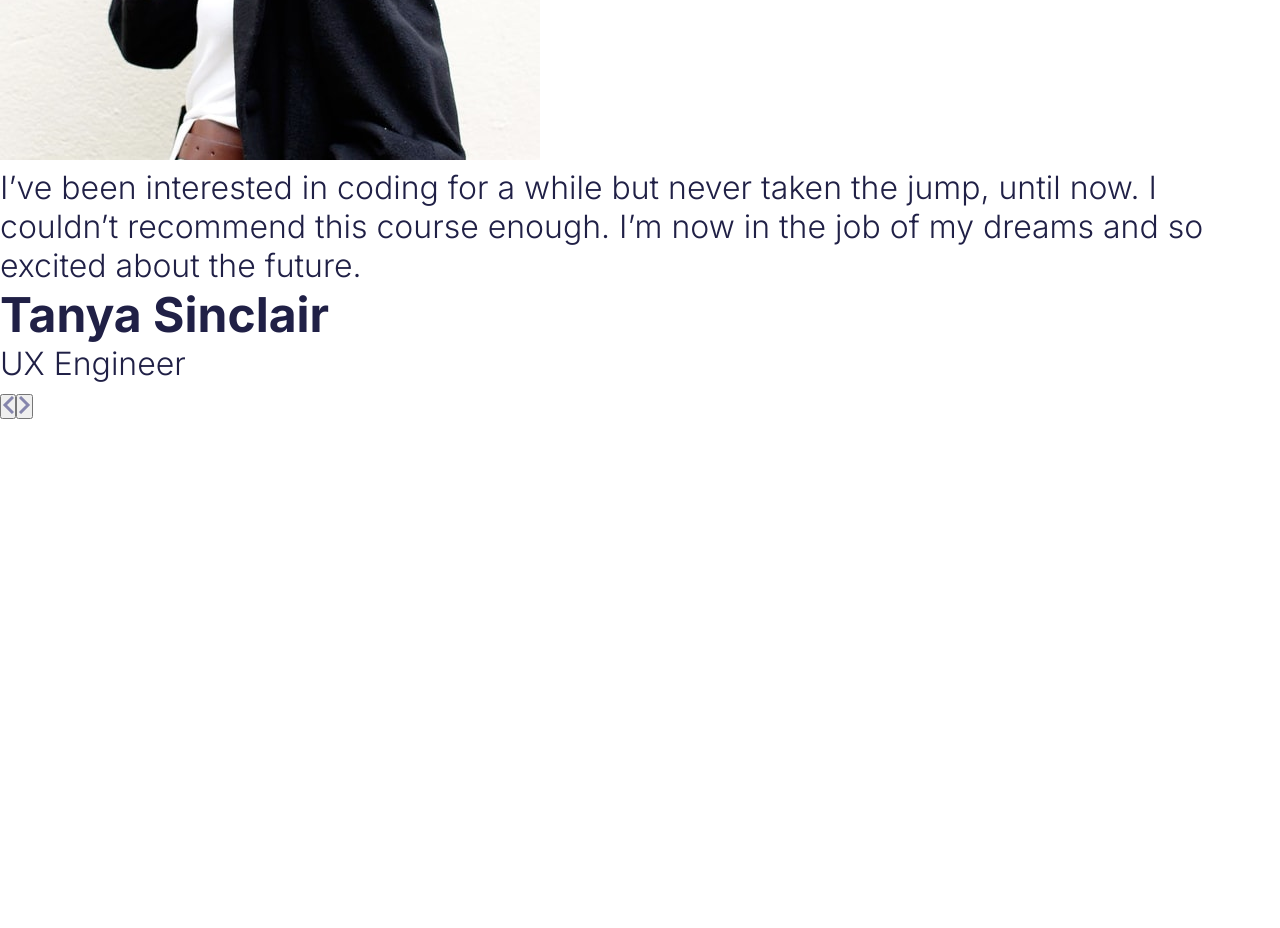
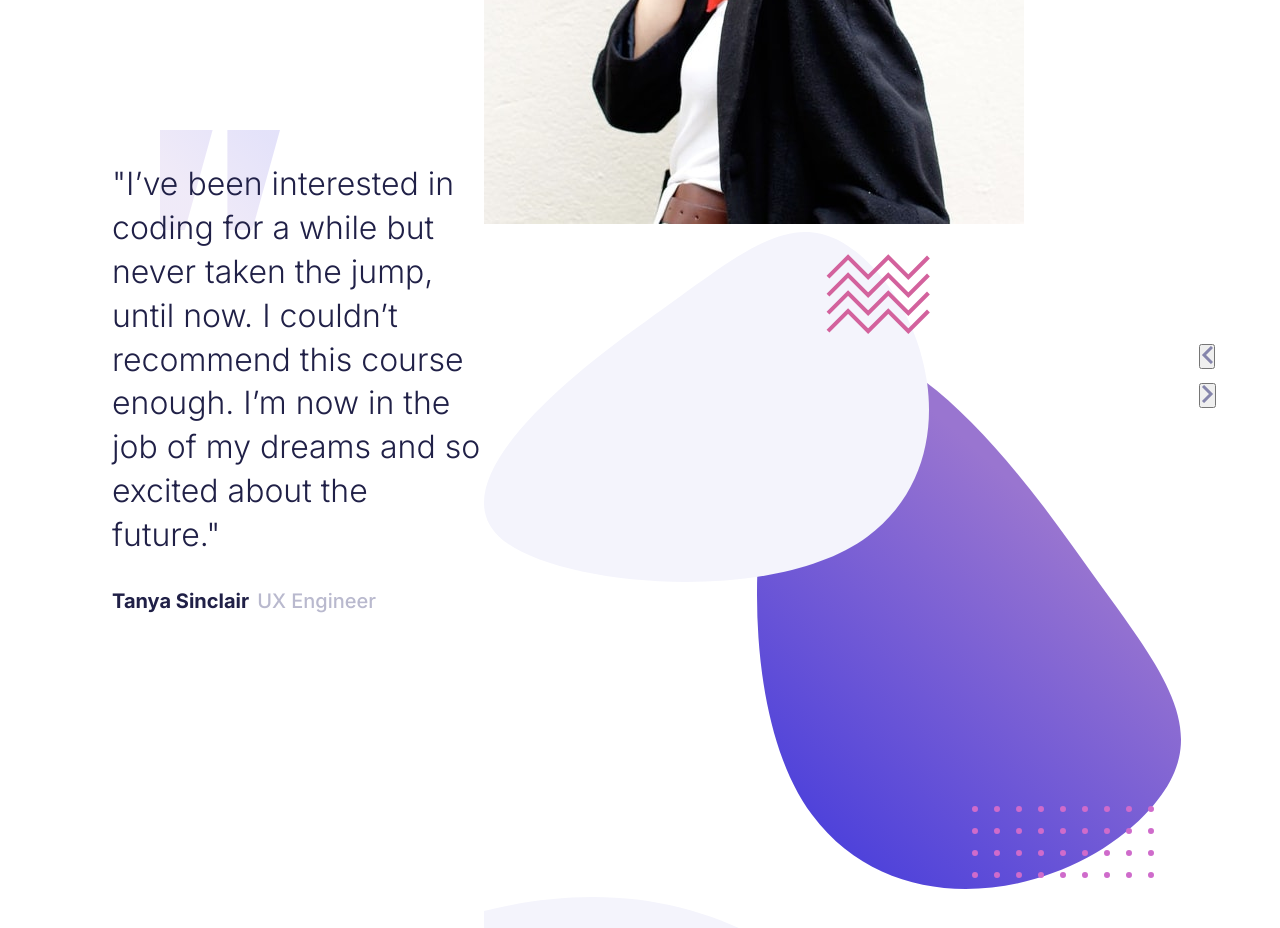
Before and after one commit to Maz-hub/testimonial-slider, a React (Vite) app: page / in a window 1280 px wide. Shown: the part 380-1308 px from the top of the page. Before the commit the page ends 802 px from the top, so only its background shows below. Built offline with nearby package versions, Linux system fonts and the light colour scheme.

Commit message:
Align author name and title side-by-side with flex layout

```diff
--- a/src/App.jsx
+++ b/src/App.jsx
@@ -5,15 +5,13 @@ import Testimonial from "./components/Testimonial.jsx";
 
 const testimonalData = [
   {
-    quote:
-      "I’ve been interested in coding for a while but never taken the jump, until now. I couldn’t recommend this course enough. I’m now in the job of my dreams and so excited about the future.",
+    quote: `"I’ve been interested in coding for a while but never taken the jump, until now. I couldn’t recommend this course enough. I’m now in the job of my dreams and so excited about the future."`,
     name: "Tanya Sinclair",
     role: "UX Engineer",
     image: tanyaImg,
   },
   {
-    quote:
-      "If you want to lay the best foundation possible I’d recommend taking this course. The depth the instructors go into is incredible. I now feel so confident about starting up as a professional developer.",
+    quote: `"If you want to lay the best foundation possible I’d recommend taking this course. The depth the instructors go into is incredible. I now feel so confident about starting up as a professional developer."`,
     name: "John Tarkpor",
     role: "Junior Front-end Developer",
     image: johnImg,
@@ -31,10 +29,10 @@ function App() {
       setCurrentIndex((prev) => prev + 1);
     }
   };
-// button decrement the currentIndex
+  // button decrement the currentIndex
   const handlePrev = () => {
     if (currentIndex === 0) {
-      setCurrentIndex(testimonalData.length - 1)
+      setCurrentIndex(testimonalData.length - 1);
     } else {
       setCurrentIndex((prev) => prev - 1);
     }
@@ -42,9 +40,10 @@ function App() {
 
   return (
     <>
-      <Testimonial testimonial={testimonalData[currentIndex]}
-      onNext={handleNext}
-      onPrev={handlePrev}
+      <Testimonial
+        testimonial={testimonalData[currentIndex]}
+        onNext={handleNext}
+        onPrev={handlePrev}
       />
     </>
   );
--- /dev/null
+++ b/src/Testimonial.css
@@ -0,0 +1,53 @@
+.testimonial {
+    display: flex;
+    align-items: center;
+    justify-content: space-between;
+    max-width: 1440px;
+    margin: 0 auto;
+    padding: 4rem;
+    position: relative;
+}
+
+.testimonial__content {
+    position: relative;
+    padding: var(--spacing-400) 0 0 var(--spacing-600);
+    max-width: 420px;
+    z-index: 2;
+}
+
+.testimonial__content img {
+    position: absolute;
+    top: 0;
+    left: var(--spacing-1200);
+    z-index: 1;
+}
+
+.testimonial__text {
+    font-size: var(--font-light-32);
+    line-height: 137.5%;
+    color: var(--color-blue);
+    font-weight: 300;
+    position: relative;
+    z-index: 2;
+}
+
+.testimonial__author {
+    margin-top: var(--spacing-400);
+    display: flex;
+    align-items: center;
+    gap: var(--spacing-100);
+}
+
+.testimonial__name {
+    font-size: var(--font-bold-20);
+    font-weight: 700;
+    color: var(--color-blue);
+}
+
+.testimonial__title {
+    font-size: var(--font-medium-20);
+    font-weight: 500;
+    color: var(--color-grey-400);
+    margin-top: 0;
+
+}
--- a/src/components/Testimonial.jsx
+++ b/src/components/Testimonial.jsx
@@ -1,20 +1,47 @@
 import prevIcon from "../assets/icon-prev.svg";
 import nextIcon from "../assets/icon-next.svg";
+import quoteIcon from "../assets/pattern-quotes.svg";
+import patternBg from "../assets/pattern-bg.svg";
+import patternCurve from "../assets/pattern-curve.svg";
 
 const Testimonial = ({ testimonial, onNext, onPrev }) => {
   return (
     <>
-      <div>
-        <img src={testimonial.image} alt={`Photo of ${testimonial.name}`} />
-        <blockquote>{testimonial.quote}</blockquote>
-        <h2>{testimonial.name}</h2>
-        <p>{testimonial.role}</p>
-        <button onClick={onPrev} className="btn_Prev">
-          <img src={prevIcon} alt="Previous" />
-        </button>
-        <button onClick={onNext} className="btn_Next">
-          <img src={nextIcon} alt="Next" />
-        </button>{" "}
+      <div className="testimonial">
+        {/* Left side / Top */}
+        <div className="testimonial__content">
+          <img src={quoteIcon} alt="Qoute Icon" />
+          <blockquote className="testimonial__text">
+            {testimonial.quote}
+          </blockquote>
+          <div className="testimonial__author">
+            <p className="testimonial__name">{testimonial.name}</p>
+            <p className="testimonial__title">{testimonial.role}</p>
+          </div>
+        </div>
+        {/* Right side / Bottom */}
+        <div className="testimonial__image-container">
+          <img
+            className="testimonial__image"
+            src={testimonial.image}
+            alt={`Photo of ${testimonial.name}`}
+          />
+          <img src={patternBg} alt="" className="testimonial__pattern-bg" />
+          <img
+            src={patternCurve}
+            alt=""
+            className="testimonial__pattern-curve"
+          />
+        </div>
+        {/* Buttons */}
+        <div className="testimonial__nav">
+          <button onClick={onPrev} className="btn_Prev">
+            <img src={prevIcon} alt="Previous" />
+          </button>
+          <button onClick={onNext} className="btn_Next">
+            <img src={nextIcon} alt="Next" />
+          </button>
+        </div>
       </div>
     </>
   );
--- a/src/main.jsx
+++ b/src/main.jsx
@@ -2,6 +2,7 @@ import { StrictMode } from "react";
 import { createRoot } from "react-dom/client";
 import "./index.css";
 import "./variables.css";
+import "./Testimonial.css";
 import App from "./App.jsx";
 
 createRoot(document.getElementById("root")).render(
--- a/src/variables.css
+++ b/src/variables.css
@@ -25,5 +25,4 @@
     --color-pink: #D3629D;
     --color-blue: #202047;
     --gradient-main: linear-gradient(135deg, #9975D0 0%, #4A3FDB 100%);
-
 }
```
